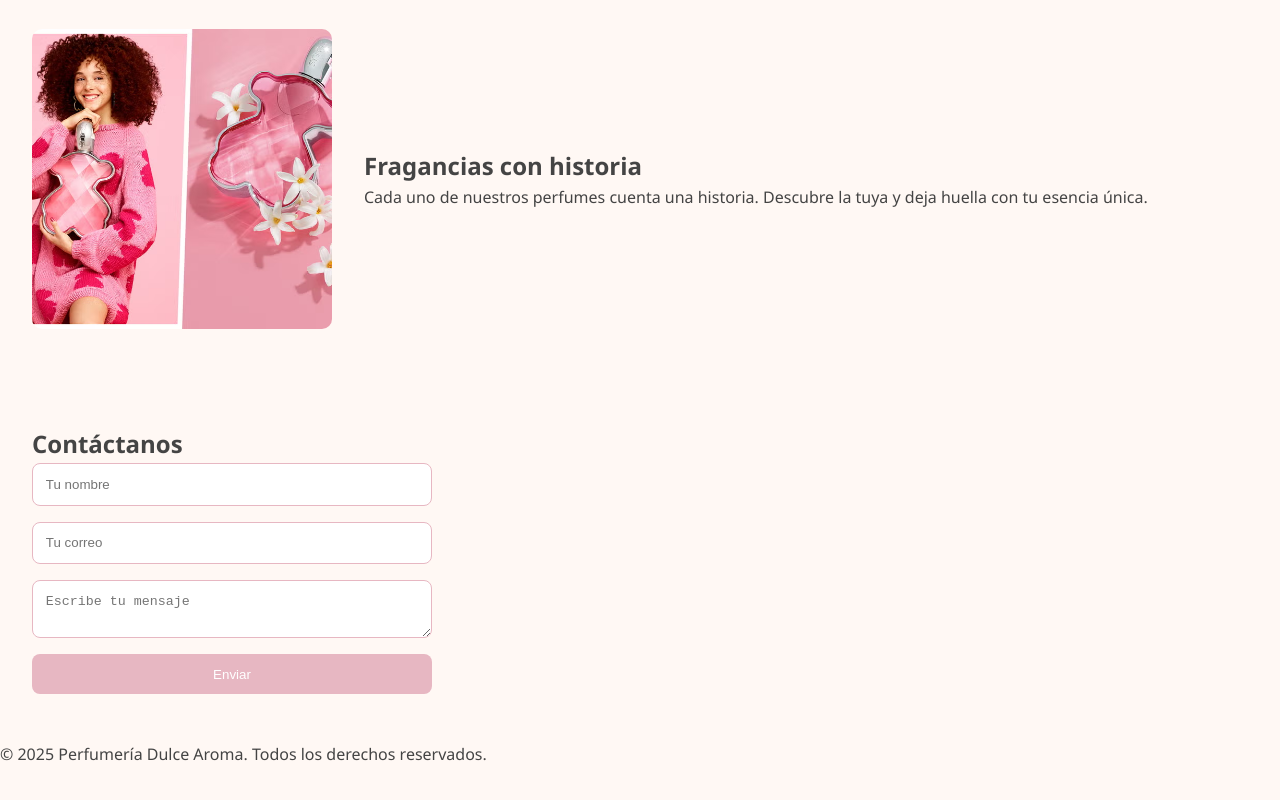
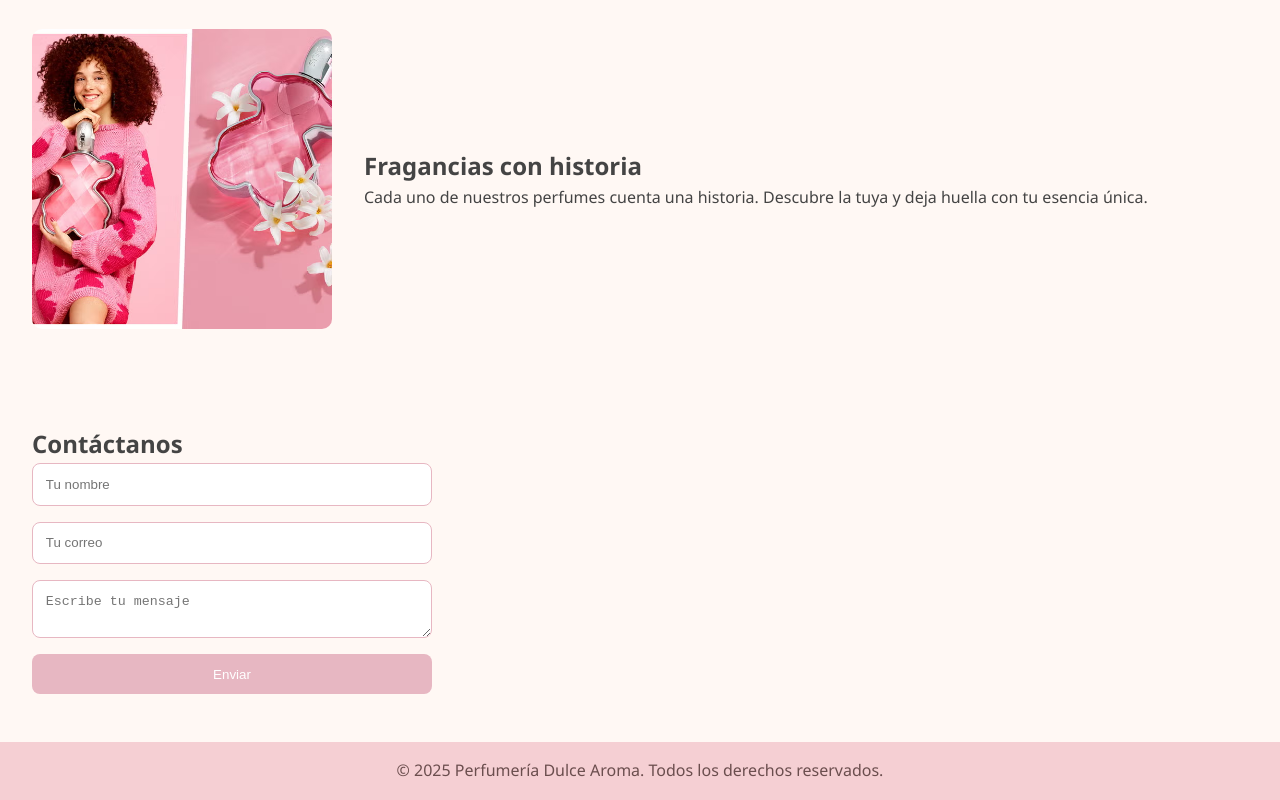
Before and after one commit to amaradaw/amaradaw.github.io, a plain HTML site: page index.html in a window 1280 px wide. Shown: the part 1313-2113 px from the top of the page. Before the commit the page ends 2081 px from the top, so only its background shows below. Drawn offline with Linux system fonts and the light colour scheme.

Commit message:
editar el footer en css

```diff
--- a/elcss.css
+++ b/elcss.css
@@ -150,3 +150,10 @@
     border-radius: 8px;
     cursor: pointer;
   }
+
+  footer {
+    background-color: #f5cfd3;
+    text-align: center;
+    padding: 1rem;
+    color: #6b4e4e;
+  }
```
